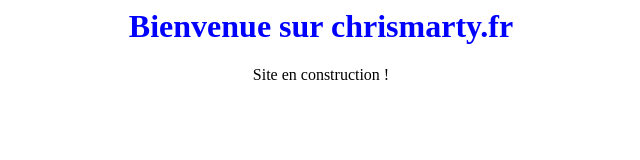
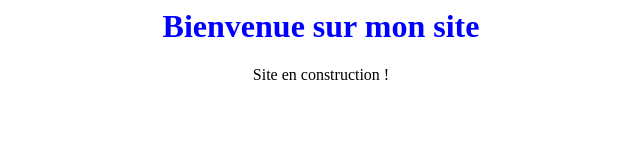
Before and after one commit to ChrisMarty/monProjetGitOC, a plain HTML site: page index.html in a window 1280 px wide. Shown: the whole page, without its empty margins (319-959 px from the left). Drawn offline with Linux system fonts and the light colour scheme.

Commit message:
Modification du texte de mon site sur GitHub

```diff
--- a/index.html
+++ b/index.html
@@ -3,7 +3,7 @@
     <link rel="stylesheet" type="text/css" href="style.css">
   </head>
   <body>
-    <h1>Bienvenue sur chrismarty.fr</h1>
+    <h1>Bienvenue sur mon site</h1>
     <p>Site en construction !</p>
   </body>
 </html>
```
